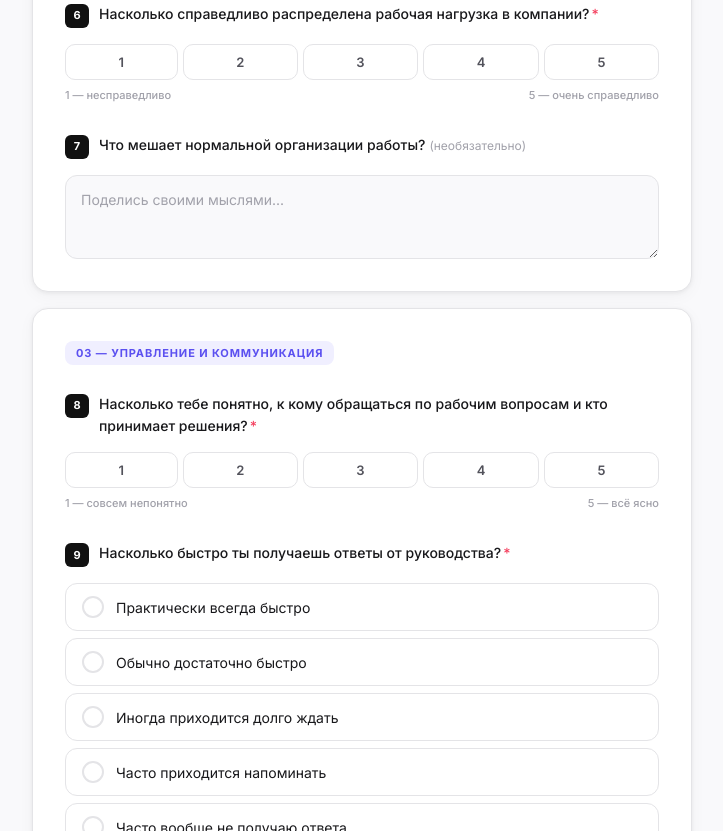
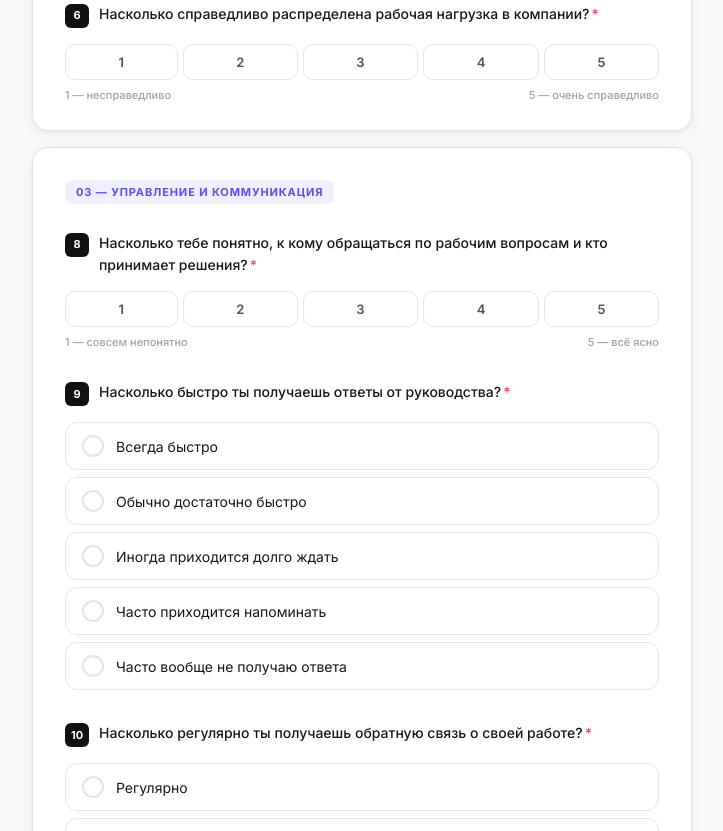
Before and after one commit to VitaliyNosach/flaigroup-survey, a website: page public/index.html in a window 1280 px wide. Shown: the part 1475-2306 px from the top of the page, without its empty margins (278-1001 px from the left). Drawn offline with Linux system fonts and the light colour scheme; no server answers.

Commit message:
remove q7, fix q9 label

```diff
--- a/public/index.html
+++ b/public/index.html
@@ -458,10 +458,6 @@
           <div class="error-msg">Пожалуйста, выбери оценку</div>
         </div>
 
-        <div class="question" id="q-q7">
-          <div class="q-label"><span class="q-num">7</span><span>Что мешает нормальной организации работы?<span class="optional-tag">(необязательно)</span></span></div>
-          <textarea name="q7" placeholder="Поделись своими мыслями..."></textarea>
-        </div>
       </div>
 
       <!-- РАЗДЕЛ 3 -->
@@ -484,7 +480,7 @@
         <div class="question" id="q-q9">
           <div class="q-label"><span class="q-num">9</span><span>Насколько быстро ты получаешь ответы от руководства?<span class="required-star">*</span></span></div>
           <div class="radio-group">
-            <input type="radio" name="q9" id="q9_1" value="1"><label for="q9_1">Практически всегда быстро</label>
+            <input type="radio" name="q9" id="q9_1" value="1"><label for="q9_1">Всегда быстро</label>
             <input type="radio" name="q9" id="q9_2" value="2"><label for="q9_2">Обычно достаточно быстро</label>
             <input type="radio" name="q9" id="q9_3" value="3"><label for="q9_3">Иногда приходится долго ждать</label>
             <input type="radio" name="q9" id="q9_4" value="4"><label for="q9_4">Часто приходится напоминать</label>
```
